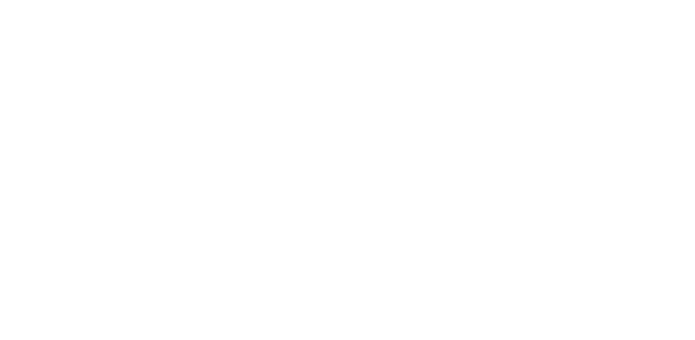
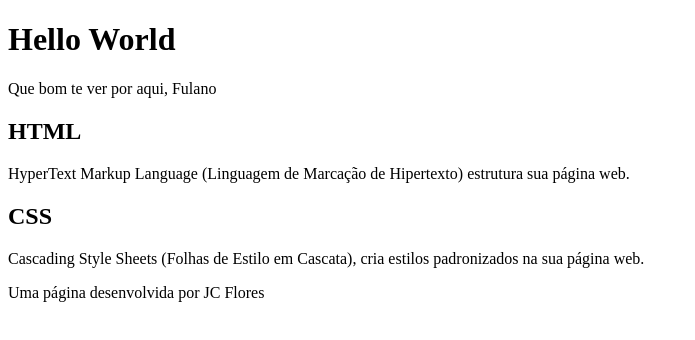
Before and after one commit to floresjcd/HelloWorld, a plain HTML site: page index.html in a window 1280 px wide. Shown: the whole page, without its empty margins (0-695 px from the left). Drawn offline with Linux system fonts and the light colour scheme.

Commit message:
Inserindo elementos textuais.

```diff
--- a/index.html
+++ b/index.html
@@ -1,11 +1,35 @@
 <!DOCTYPE html>
 <html lang="pt-br">
+
 <head>
     <meta charset="UTF-8">
     <meta name="viewport" content="width=device-width, initial-scale=1.0">
     <title>Hello World</title>
 </head>
+
 <body>
+    <header>
+        <h1> Hello World</h1>
+        <p>Que bom te ver por aqui, Fulano</p>
+    </header>
+
+
+    <section>
+        <h2> HTML</h2>
+        <p>HyperText Markup Language (Linguagem de Marcação de Hipertexto) estrutura sua página web.</p>
+
+        <h2> CSS</h2>
+        <p>Cascading Style Sheets (Folhas de Estilo em Cascata), cria estilos padronizados na sua página web.</p>
+
+    </section>
+
+
+    <footer>
+        <p>Uma página desenvolvida por JC Flores</p>
+
+
+    </footer>
 
 </body>
+
 </html>
```
